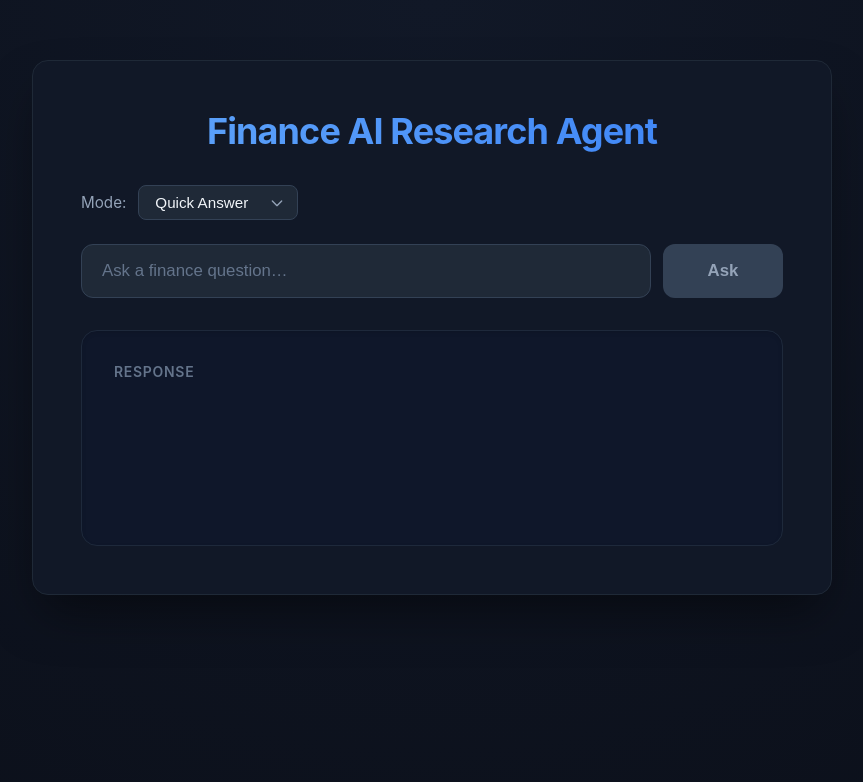
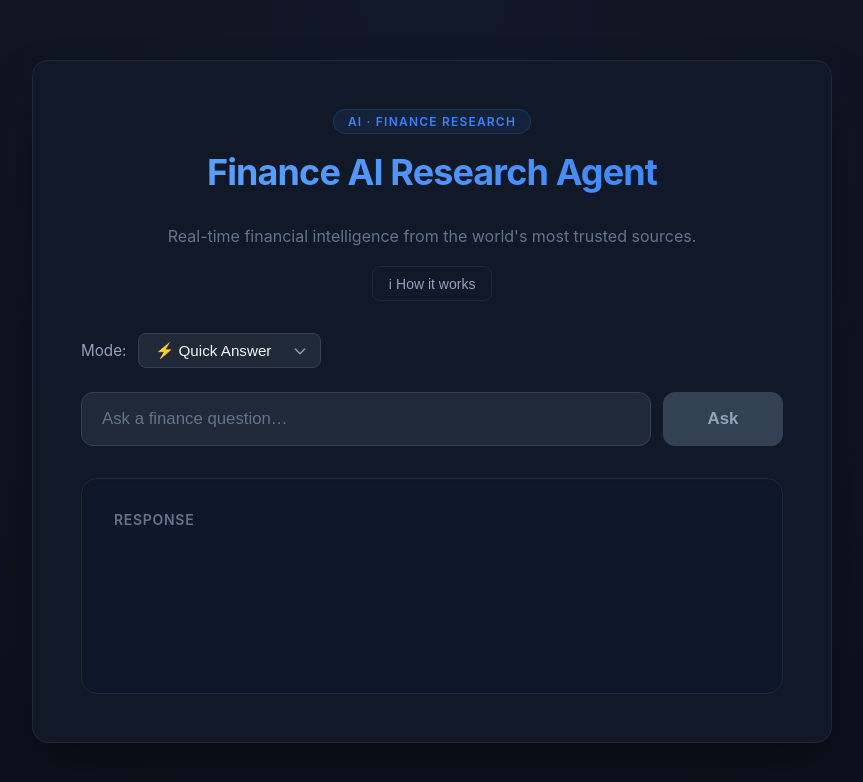
Before and after one commit to Kshitij-KS/Finance-AI-Agent, a React (Create React App) app in the folder Frontend/: page / in a window 1280 px wide. Shown: the top 782 px of the page, without its empty margins (208-1071 px from the left). Built offline with nearby package versions, Linux system fonts and the light colour scheme.

Commit message:
feat: add About panel with how-it-works, credibility system, and AI model explanation

```diff
--- a/Frontend/src/App.css
+++ b/Frontend/src/App.css
@@ -51,6 +51,7 @@ body {
   text-align: center;
   background: linear-gradient(to right, #60a5fa, #3b82f6);
   -webkit-background-clip: text;
+  background-clip: text;
   -webkit-text-fill-color: transparent;
 }
 
@@ -506,4 +507,120 @@ body {
   .app-button {
     padding: 16px;
   }
+
+  .about-grid {
+    grid-template-columns: 1fr;
+  }
 }
+
+/* ── Header Block ─────────────────────────────────────────────────────────── */
+.app-header {
+  text-align: center;
+  margin-bottom: 32px;
+}
+
+.app-header-badge {
+  display: inline-block;
+  font-size: 0.75rem;
+  font-weight: 600;
+  letter-spacing: 0.1em;
+  text-transform: uppercase;
+  color: #3b82f6;
+  background: rgba(59, 130, 246, 0.1);
+  border: 1px solid rgba(59, 130, 246, 0.2);
+  border-radius: 999px;
+  padding: 4px 14px;
+  margin-bottom: 16px;
+}
+
+.app-subtitle {
+  font-size: 1rem;
+  color: #64748b;
+  margin: 8px 0 20px;
+}
+
+/* ── About Toggle Button ──────────────────────────────────────────────────── */
+.about-toggle {
+  background: transparent;
+  border: 1px solid #1e293b;
+  color: #94a3b8;
+  font-size: 0.875rem;
+  padding: 7px 16px;
+  border-radius: 8px;
+  cursor: pointer;
+  transition: all 0.2s ease;
+}
+
+.about-toggle:hover {
+  background: #1e293b;
+  color: #e2e8f0;
+  border-color: #334155;
+}
+
+/* ── About Panel ──────────────────────────────────────────────────────────── */
+.about-panel {
+  background: #0f172a;
+  border: 1px solid #1e293b;
+  border-radius: 16px;
+  padding: 36px;
+  margin-bottom: 36px;
+  animation: fadeIn 0.3s ease-out;
+}
+
+.about-grid {
+  display: grid;
+  grid-template-columns: repeat(2, 1fr);
+  gap: 20px;
+  margin-bottom: 28px;
+}
+
+.about-card {
+  background: #111827;
+  border: 1px solid #1f2937;
+  border-radius: 12px;
+  padding: 24px;
+  transition: border-color 0.2s, transform 0.2s;
+}
+
+.about-card:hover {
+  border-color: #3b82f6;
+  transform: translateY(-2px);
+}
+
+.about-icon {
+  font-size: 1.75rem;
+  margin-bottom: 12px;
+}
+
+.about-card h3 {
+  color: #f1f5f9;
+  font-size: 1rem;
+  font-weight: 600;
+  margin: 0 0 10px 0;
+}
+
+.about-card p {
+  color: #94a3b8;
+  font-size: 0.9rem;
+  line-height: 1.6;
+  margin: 0;
+}
+
+.about-card p strong {
+  color: #cbd5e1;
+}
+
+.about-disclaimer {
+  background: rgba(251, 191, 36, 0.07);
+  border: 1px solid rgba(251, 191, 36, 0.15);
+  border-left: 3px solid #fbbf24;
+  border-radius: 8px;
+  padding: 14px 18px;
+  font-size: 0.875rem;
+  color: #94a3b8;
+  line-height: 1.6;
+}
+
+.about-disclaimer strong {
+  color: #fbbf24;
+}
--- a/Frontend/src/App.js
+++ b/Frontend/src/App.js
@@ -11,6 +11,7 @@ function App() {
   const [loading, setLoading] = useState(false);
   const [error, setError] = useState('');
   const [mode, setMode] = useState('query');
+  const [showAbout, setShowAbout] = useState(false);
 
   const handleSubmit = async (e) => {
     e.preventDefault();
@@ -47,9 +48,99 @@ function App() {
   return (
     <div className="app-root">
       <div className="app-card" role="region" aria-label="Finance AI agent">
-        <h1 className="app-title">Finance AI Research Agent</h1>
 
-        {/* MODE SELECTOR */}
+        {/* ── HEADER ── */}
+        <div className="app-header">
+          <div className="app-header-badge">AI · Finance Research</div>
+          <h1 className="app-title">Finance AI Research Agent</h1>
+          <p className="app-subtitle">Real-time financial intelligence from the world's most trusted sources.</p>
+          <button
+            className="about-toggle"
+            onClick={() => setShowAbout(v => !v)}
+            aria-expanded={showAbout}
+          >
+            {showAbout ? '✕ Close' : 'ℹ How it works'}
+          </button>
+        </div>
+
+        {/* ── ABOUT PANEL ── */}
+        {showAbout && (
+          <div className="about-panel" role="region" aria-label="About this tool">
+            <div className="about-grid">
+
+              <div className="about-card">
+                <div className="about-icon">🔍</div>
+                <h3>How it works</h3>
+                <p>
+                  Every query triggers a live web search across dozens of financial sources.
+                  Your question is never answered from a static database — it's always fresh,
+                  cross-referenced data from real-time results.
+                </p>
+              </div>
+
+              <div className="about-card">
+                <div className="about-icon">⚡</div>
+                <h3>Quick Answer</h3>
+                <p>
+                  Searches the web and delivers a concise, bullet-pointed summary in seconds.
+                  Best for fast lookups — stock prices, policy changes, earnings dates, definitions.
+                </p>
+              </div>
+
+              <div className="about-card">
+                <div className="about-icon">📑</div>
+                <h3>Deep Research</h3>
+                <p>
+                  Runs three parallel search angles — base facts, expert analysis, and future
+                  outlook — then synthesises them into a structured report with an executive
+                  summary, key findings, and implications. Ideal for investment research.
+                </p>
+              </div>
+
+              <div className="about-card">
+                <div className="about-icon">🛡️</div>
+                <h3>Source Credibility</h3>
+                <p>
+                  Every source gets a credibility score based on its domain. Regulators like
+                  RBI, SEBI, the Fed, and IMF score 1.0. Tier-1 outlets like Bloomberg,
+                  Reuters, and the FT score 0.93–0.95. Investment banks like JPMorgan and
+                  Goldman Sachs score 0.92. Unknown sites default to 0.50.
+                </p>
+              </div>
+
+              <div className="about-card">
+                <div className="about-icon">📊</div>
+                <h3>Confidence Score</h3>
+                <p>
+                  The badge you see after each response is the <strong>average credibility</strong> of
+                  all sources used. A High score (≥85%) means your answer came predominantly
+                  from premier institutions and wire services. A Low score means the results
+                  leaned on less-established outlets — treat them with caution.
+                </p>
+              </div>
+
+              <div className="about-card">
+                <div className="about-icon">🤖</div>
+                <h3>The AI Model</h3>
+                <p>
+                  Powered by <strong>Llama 3.3 70B</strong> via Groq's ultra-fast inference
+                  platform. The model reads the retrieved sources and synthesises them — it
+                  is explicitly instructed never to speculate beyond what the sources say,
+                  keeping hallucinations minimal.
+                </p>
+              </div>
+
+            </div>
+
+            <div className="about-disclaimer">
+              ⚠️ <strong>Disclaimer:</strong> This tool is for informational research only and
+              does not constitute financial advice. Always consult a registered financial
+              advisor before making investment decisions.
+            </div>
+          </div>
+        )}
+
+        {/* ── MODE SELECTOR ── */}
         <div className="mode-selector">
           <label htmlFor="mode">Mode:</label>
           <select
@@ -58,8 +149,8 @@ function App() {
             onChange={(e) => setMode(e.target.value)}
             disabled={loading}
           >
-            <option value="query">Quick Answer</option>
-            <option value="research">Deep Research</option>
+            <option value="query">⚡ Quick Answer</option>
+            <option value="research">📑 Deep Research</option>
           </select>
         </div>
 
@@ -70,6 +161,7 @@ function App() {
           </p>
         )}
 
+        {/* ── FORM ── */}
         <form className="app-form" onSubmit={handleSubmit} aria-label="Query form">
           <input
             className="app-input"
@@ -81,7 +173,6 @@ function App() {
             disabled={loading}
             aria-disabled={loading}
           />
-
           <button
             className="app-button"
             type="submit"
@@ -96,12 +187,8 @@ function App() {
           </button>
         </form>
 
-        {/* RESPONSE */}
-        <div
-          className="app-response-container"
-          role="status"
-          aria-live="polite"
-        >
+        {/* ── RESPONSE ── */}
+        <div className="app-response-container" role="status" aria-live="polite">
           <h2 className="app-response-title">Response</h2>
 
           {loading ? (
@@ -116,21 +203,20 @@ function App() {
             </div>
           ) : (
             <>
-              {/* ERROR BANNER */}
               {error && (
                 <div className="error-banner" role="alert">
                   <span className="error-icon">⚠️</span> {error}
                 </div>
               )}
 
-              {/* CONFIDENCE SCORE */}
               {confidence !== null && !error && (() => {
                 const { label, className } = confidenceLabel(confidence);
                 const pct = Math.round(confidence * 100);
                 return (
                   <div className="confidence-wrapper">
                     <div className={`confidence-badge ${className}`}>
-                      Source Confidence: <strong>{label}</strong> ({pct}%)
+                      <span>Source Confidence</span>
+                      <span><strong>{label}</strong> ({pct}%)</span>
                     </div>
                     <div className="confidence-bar-track">
                       <div
@@ -142,7 +228,6 @@ function App() {
                 );
               })()}
 
-              {/* MAIN RESPONSE */}
               {response && (
                 <div
                   className="app-response-content fade-in"
@@ -150,7 +235,6 @@ function App() {
                 />
               )}
 
-              {/* SOURCES */}
               {sources.length > 0 && (
                 <div className="sources-section">
                   <h3>Sources</h3>
```
